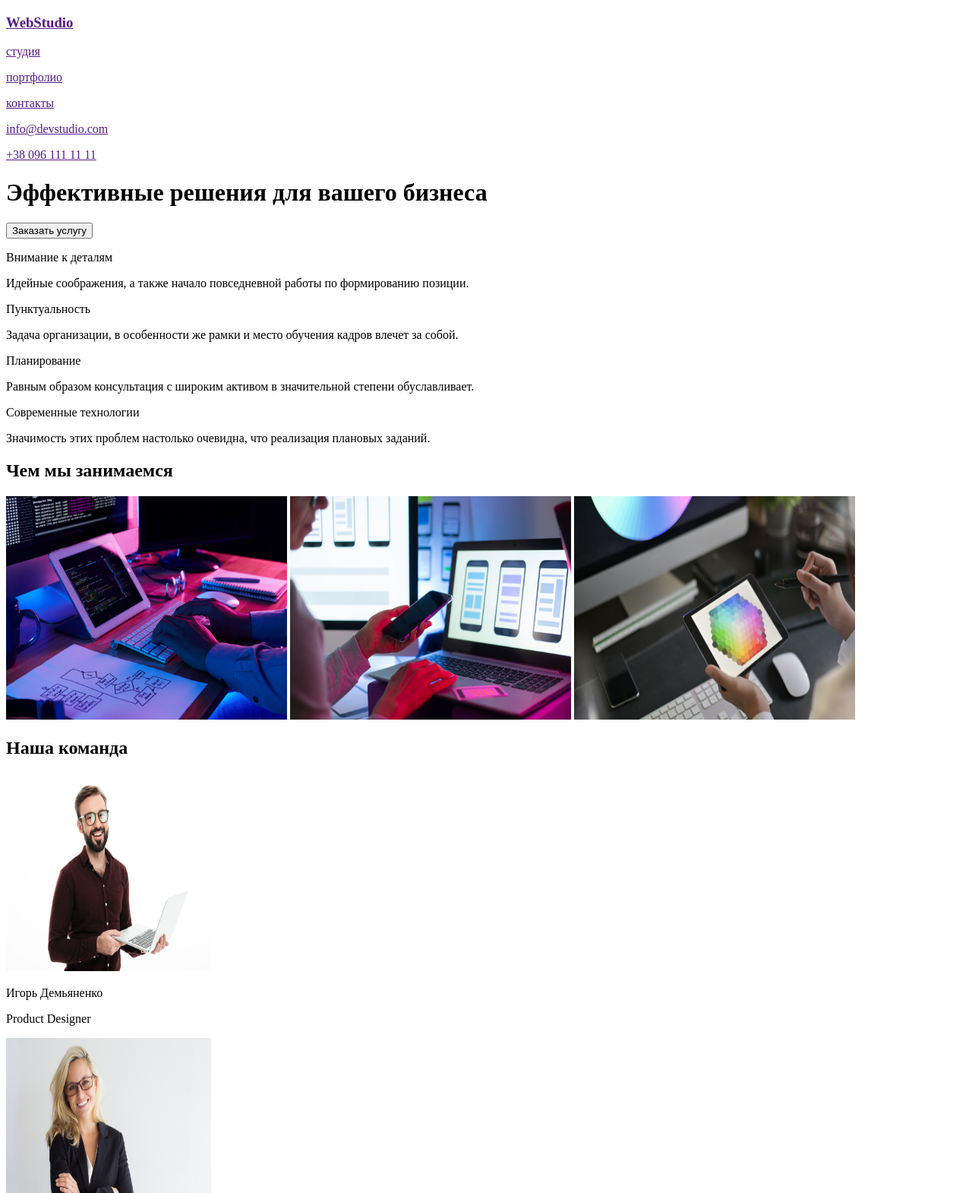
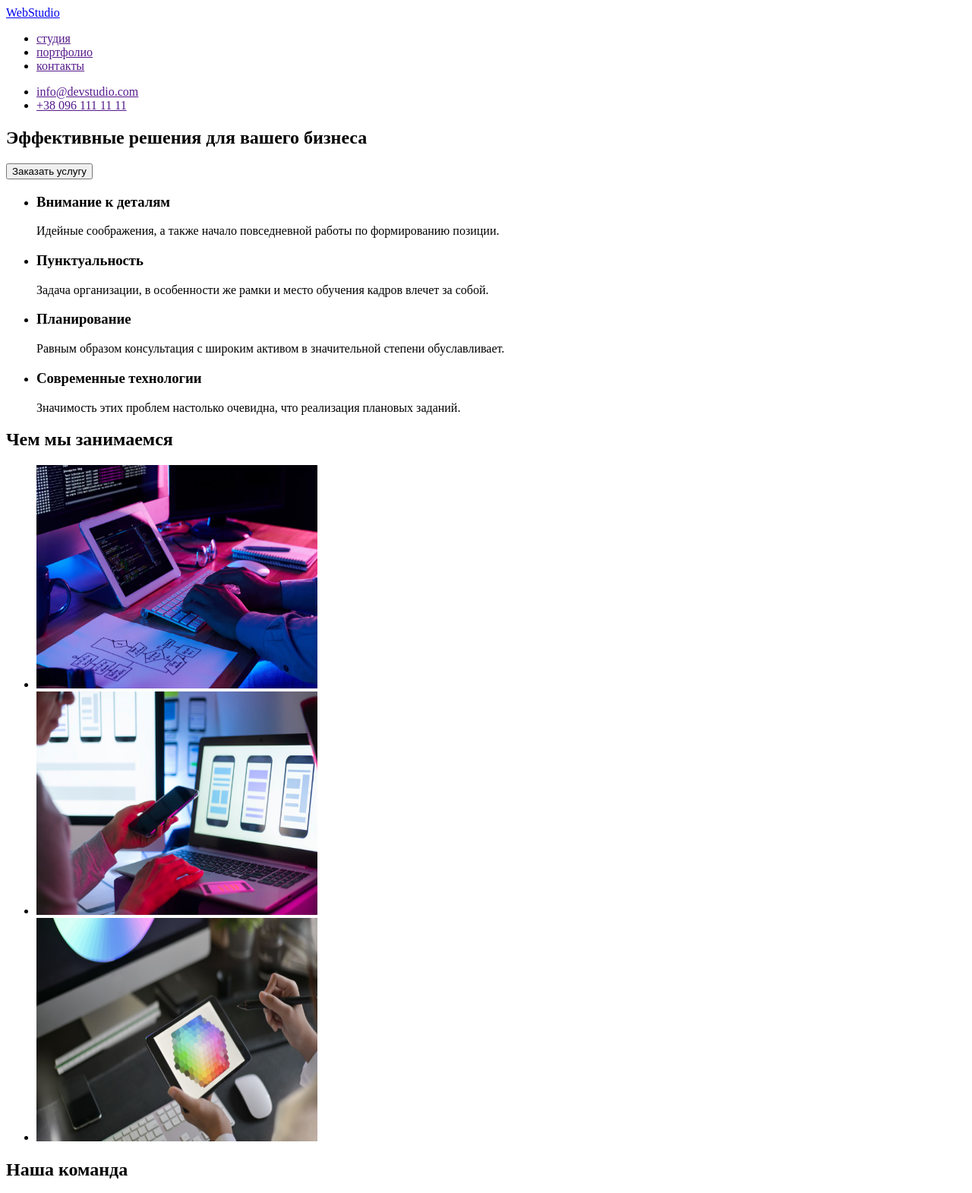
Before and after one commit to borinskij/goit-markup-hw-01, a plain HTML site: page index.html in a window 1280 px wide. Shown: the top 1570 px of the page at 76% size. Drawn offline with Linux system fonts and the light colour scheme.

Commit message:
Доработка ДЗ-Симатика

```diff
--- a/index.html
+++ b/index.html
@@ -1,5 +1,5 @@
 <!DOCTYPE html>
-<html lang="en">
+<html lang="ru">
 
 <head>
     <meta charset="UTF-8">
@@ -13,145 +13,129 @@
     <header>
     <div>
         <nav>
-
-            <h3>
-                <a href="">WebStudio</a>
-            </h3>
-            <p>
-                <a href="">студия</a>
-            </p>
-            <p>
-                <a href="">портфолио</a>
-            </p>
-            <p>
-                <a href="">контакты</a>
-            </p>
+            <a href="/">WebStudio</a>
+            <ul>
+                <li><a href="">студия</a></li>
+                <li><a href="">портфолио</a></li>
+                <li><a href="">контакты</a></li>
+            </ul>
 
         </nav>
 
-            <p>
-                <a href="">info@devstudio.com</a>
-            </p>
-
-            <p>
-                <a href="">+38 096 111 11 11</a>
-            </p>
+            <ul>
+                <li><a href="">info@devstudio.com</a></li>
+                <li><a href="">+38 096 111 11 11</a></li>
+            </ul>
     </div>
     </header>
 
     <!--body-->
     <main>
-    <div>
+        <section>
             <h1>
             Эффективные решения для вашего бизнеса
             </h1>
-
-
-         <button>
+            <button type="button">
             Заказать услугу
             </button>
-    </div>
+        </section>
 
-    <div>
-        <p>
-            Внимание к деталям
-        </p>
-            <p>
-            Идейные соображения, а также начало повседневной работы по формированию позиции.
-            </p>
+    <section>
+        <ul>
+            <li>
+                <h3>Внимание к деталям</h3>
+                <p> Идейные соображения, а также начало повседневной работы по формированию позиции.</p>
+            </li>
+            <li>
+                <h3>Пунктуальность</h3>
+                <p>Задача организации, в особенности же рамки и место обучения кадров влечет за собой.</p>
+            </li>
+            <li>
+                <h3>Планирование</h3>
+                <p>Равным образом консультация с широким активом в значительной степени обуславливает.</p>
+            </li>
+            <li>
+                <h3>Современные технологии</h3>
+                <p>Значимость этих проблем настолько очевидна, что реализация плановых заданий.</p>
+            </li>
+        </ul>
+    </section>
 
-
-        <p>
-            Пунктуальность
-        </p>
-            <p>
-            Задача организации, в особенности же рамки и место обучения кадров влечет за собой.
-            </p>
-
-
-        <p>
-            Планирование
-        </p>
-            <p>
-            Равным образом консультация с широким активом в значительной степени обуславливает.
-            </p>
-
-
-        <p>
-            Современные технологии
-        </p>
-            <p>
-            Значимость этих проблем настолько очевидна, что реализация плановых заданий.
-            </p>
-
-    </div>
-
-    <div>
+    <section>
         <h2>
             Чем мы занимаемся
         </h2>
-        <img src="image/1.jpg" alt="создание сайта" width="370" height="294">
-        <img src="image/2.jpg" alt="создание мобильных приложений" width="370" height="294">
-        <img src="image/3.jpg" alt="дизайн" width="370" height="294">
+            <ul>
+                <li><img src="./image/1.jpg" alt="создание сайта" width="370" height="294"></li>
+                <li><img src="./image/2.jpg" alt="создание мобильных приложений" width="370" height="294"></li>
+                <li><img src="./image/3.jpg" alt="дизайн" width="370" height="294"></li>
+            </ul>
 
-    </div>
+    </section>
 
-    <div>
+    <section>
         <h2>
             Наша команда
         </h2>
-        <img src="image/4.jpg" alt="Игорь Демьяненко" width="270" height="260">
+        <ul>
+            <li>
+                <img src="./image/4.jpg" alt="Игорь Демьяненко" width="270" height="260">
                 <p>
                     Игорь Демьяненко
                 </p>
-            <p>
+                <p lang="en">
                     Product Designer
                 </p>
-
-        <img src="image/5.jpg" alt="Ольга Репина" width="270" height="260">
+            </li>
+            <li>
+                <img src="./image/5.jpg" alt="Ольга Репина" width="270" height="260">
                 <p>
                     Ольга Репина
                 </p>
-            <p>
+                <p lang="en">
                     Frontend Developer
                 </p>
 
-        <img src="image/6.jpg" alt="Николай Тарасов" width="270" height="260">
+            </li>
+            <li>
+                <img src="./image/6.jpg" alt="Николай Тарасов" width="270" height="260">
                 <p>
                     Николай Тарасов
                 </p>
-            <p>
+                <p lang="en">
                     Marketing
                 </p>
 
-        <img src="image/7.jpg" alt="Михаил Ермаков" width="270" height="260">
+            </li>
+            <li>
+                <img src="./image/7.jpg" alt="Михаил Ермаков" width="270" height="260">
                 <p>
                     Михаил Ермаков
                 </p>
-            <p>
+                <p lang="en">
                     UI Designer
                 </p>
-    </div>
+            </li>
+        </ul>
+
+    </section>
     </main>
 
 <!--footer-->
 
     <footer>
-        <address>
 
-        <p>
             <h3><a href="">WebStudio</a>
             </h3>
-        </p>
-        <p>
-            г. Киев, пр-т Леси Украинки, 26
-        </p>
-        <p>
-            info@example.com
-        </p>
-        <p>
-            +38 099 111 11 11
-        </p>
+        <address>
+        <ul>
+            <li> <a href="https://www.google.com/maps/place/%D0%B1%D1%83%D0%BB.+%D0%9B%D0%B5%D1%81%D0%B8+%D0%A3%D0%BA%D1%80%D0%B0%D0%B8%D0%BD%D0%BA%D0%B8,+26,+%D0%9A%D0%B8%D0%B5%D0%B2,+02000/@50.4265807,30.5383858,17z/data=!3m1!4b1!4m5!3m4!1s0x40d4cf0e033ecbe9:0x57a4dffefec77da0!8m2!3d50.4265807!4d30.5383858">
+            г. Киев, пр-т Леси Украинки, 26</a> </li>
+
+            <li><a href="mailto:info@example.com">info@example.com</a></li>
+
+            <li><a href="tel:+380991111111">+38 099 111 11 11</a></li>
+        </ul>
         </address>
     </footer>
 
```
Lines whose indentation alone changed are shown as unchanged.
